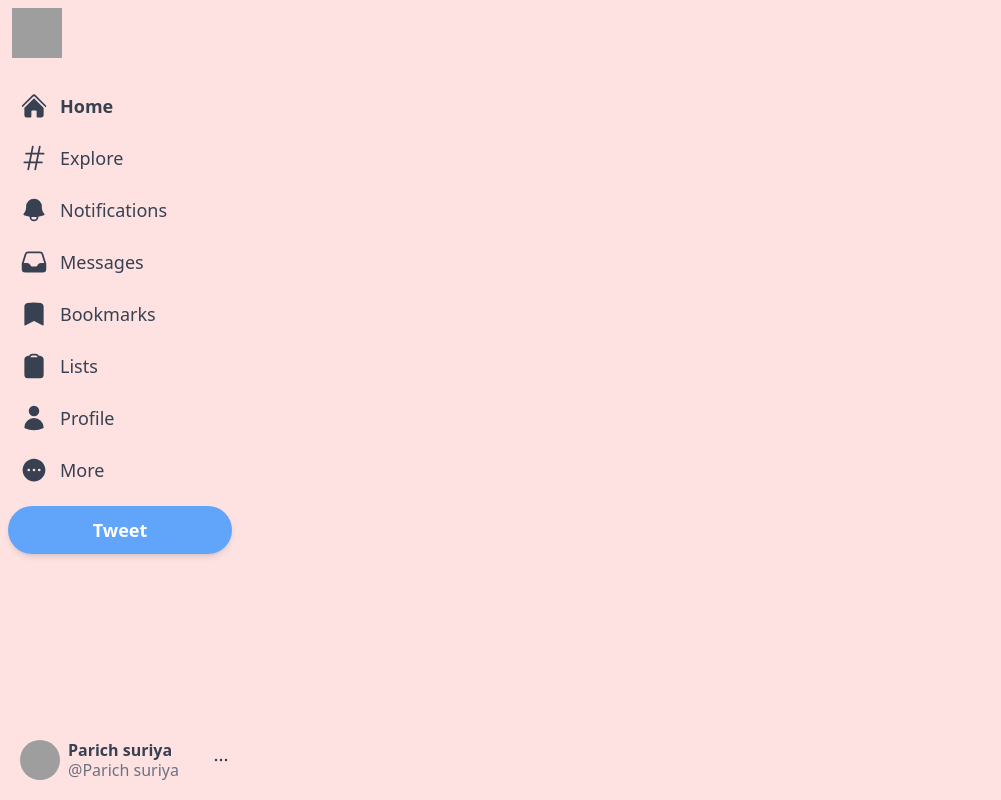
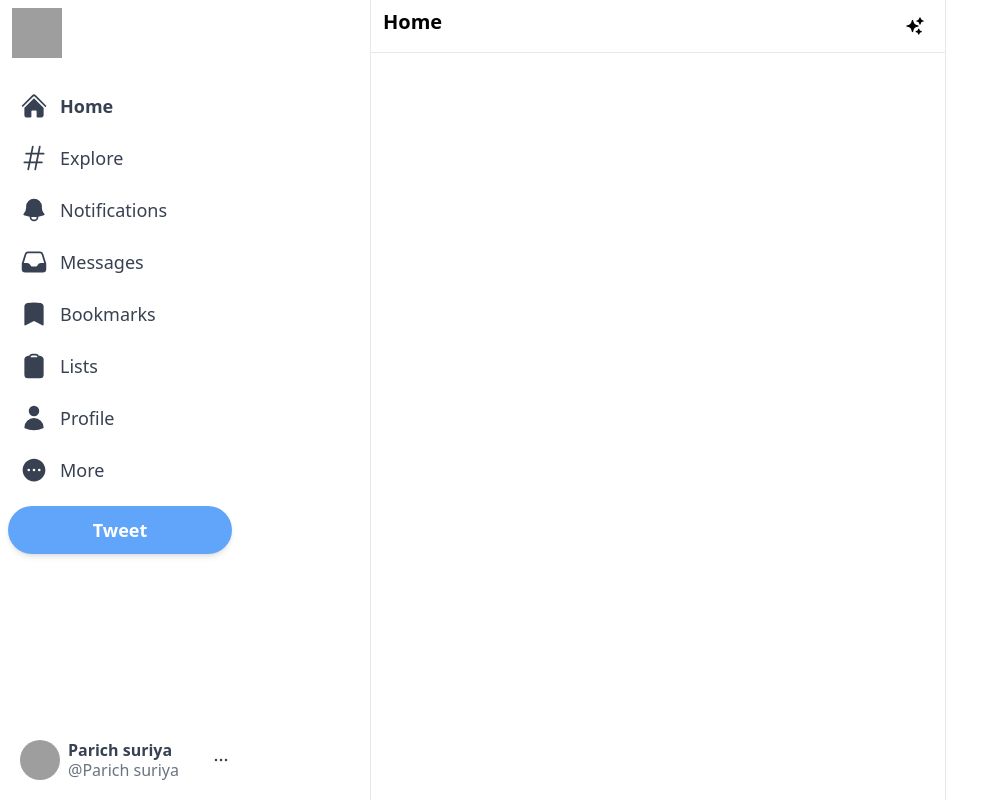
Before and after one commit to parich/nextjs-clone-twitter, a Next.js app: page / in a window 1280 px wide. Shown: the whole page, without its empty margins (0-1001 px from the left). Built offline with nearby package versions, Linux system fonts and the light colour scheme; grey boxes are pictures that could not be loaded.

Commit message:
Create feed component and its header

```diff
--- /dev/null
+++ b/components/Feed.js
@@ -0,0 +1,15 @@
+import { SparklesIcon } from '@heroicons/react/24/solid';
+import React from 'react';
+
+export default function Feed() {
+  return (
+    <div className="xl:ml-[370px] border-l border-r border-gray-200  xl:min-w-[576px] sm:ml-[73px] flex-grow max-w-xl">
+      <div className="flex py-2 px-3 sticky top-0 z-50 bg-white border-b border-gray-200">
+        <h2 className="text-lg sm:text-xl font-bold cursor-pointer">Home</h2>
+        <div className="hoverEffect flex items-center justify-center px-0 ml-auto w-9 h-9">
+          <SparklesIcon className="h-5" />
+        </div>
+      </div>
+    </div>
+  );
+}
--- a/pages/index.js
+++ b/pages/index.js
@@ -1,4 +1,5 @@
 import Head from 'next/head';
+import Feed from '../components/Feed';
 import Sidebar from '../components/Sidebar';
 
 export default function Home() {
@@ -10,10 +11,11 @@
         <link rel="icon" href="/favicon.ico" />
       </Head>
 
-      <main className="flex min-h-screen max-w-7xl mx-auto bg-red-100">
+      <main className="flex min-h-screen max-w-7xl mx-auto">
         {/*Sidebar*/}
         <Sidebar />
         {/*Feed*/}
+        <Feed />
         {/*Widget*/}
       </main>
     </div>
```
Also changed, not shown: components/Sidebar.js (+1 -1 lines).
